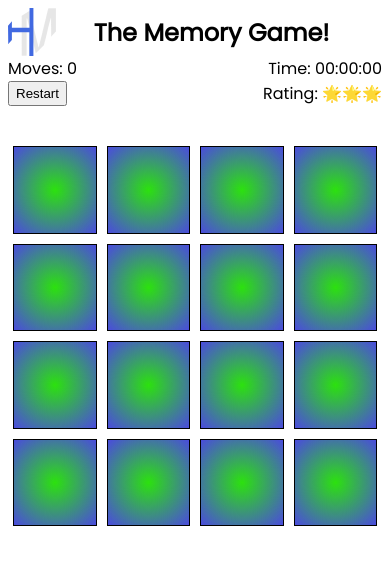
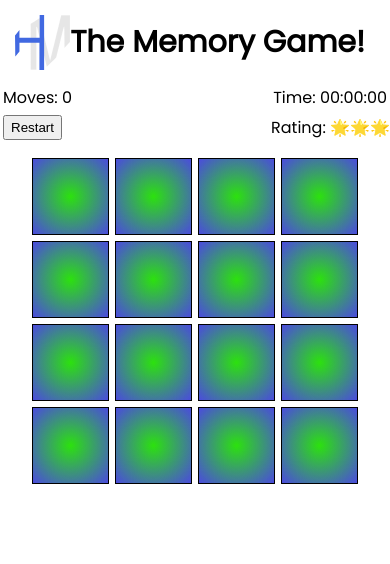
Before and after one commit to hectormov/MemoryGame, a plain HTML site: page index.html in a window 390 px wide. Drawn offline with Linux system fonts and the light colour scheme.

Commit message:
FEAT: CSS Ordered CSS files Added styling to small view port (Iphone)

```diff
--- a/css/main.css
+++ b/css/main.css
@@ -1,80 +1,91 @@
-html {
+html,
+body {
   font-family: 'Poppins', sans-serif;
+  margin: 0;
+  font-size: 12;
 }
 
 #logo {
-  font-size: 24px;
-  margin-right: 30px;
+  position: absolute;
+  top: 15px;
+  left: 15px;
+  width: 45px;
+  height: 45px;
 }
 
 h1 {
-  width: 75%;
-  margin: auto;
+  width: 100%;
+  margin-left: 45px;
+  font-size: 25px;
+  text-align: center;
 }
 
 #gameStatus {
   width: 50%;
+  width: calc(50% - 3px);
+  margin-left: 3px;
 }
 
 #counter {
-  width: 50%;
+  width: calc(50% - 3px);
+  margin-right: 3px;
   text-align: right;
 }
 
 button {
+  margin-left: 3px;
   margin-right: auto;
+  margin-top: 5px;
 }
 
 .starRating {
   width: 50%;
   text-align: right;
+  margin-top: 5px;
 }
 
 #gameBoard {
-  height: 100vmin;
-  margin-left: auto;
-  margin-right: auto;
+  margin-top: 15px;
+  justify-content: center;
+  width: 100vw;
 }
 
 .cardContainer {
   align-items: center;
   border: 1px solid black;
-
-  margin: 5px;
+  min-width: 75px;
+  min-height: 75px;
+  width: 75px;
+  height: 75px;
+  margin: 3px;
+  position: relative;
 
   -webkit-perspective: 800px;
   -moz-perspective: 800px;
   -o-perspective: 800px;
   perspective: 800px;
-
-  position: relative;
 }
 
 .card {
   width: 100%;
   height: 100%;
   position: absolute;
+
   transform-style:preserve-3d;
-  /* transition: transform 0.5s; */
-
   -webkit-transition: -webkit-transform 1s;
   -moz-transition: -moz-transform 1s;
   -o-transition: -o-transform 1s;
   transition: transform 1s;
-
   -webkit-transform-style: preserve-3d;
   -moz-transform-style: preserve-3d;
   -o-transform-style: preserve-3d;
   transform-style: preserve-3d;
-
   -webkit-transform-origin: 50% 50%;
-
 }
 
 .front,
 .back {
   display: block;
-  /* backface-visibility: hidden; */
   height: 100%;
   width: 100%;
   position: absolute;
@@ -83,19 +94,13 @@ button {
   -moz-backface-visibility: hidden;
   -o-backface-visibility: hidden;
   backface-visibility: hidden;
-
 }
 
 .front {
-  /* transform: rotateY(180deg); */
   -webkit-transform: rotateY( 180deg );
   -moz-transform: rotateY( 180deg );
   -o-transform: rotateY( 180deg );
   transform: rotateY( 180deg );
-}
-
-.icon {
-
 }
 
 .back {
@@ -114,28 +119,59 @@ button {
   pointer-events: none;
 }
 
+.icon {
+  position: absolute;
+  top: 15%;
+
+  width: 100%;
+  height: 100%;
+  text-align: center;
+  font-size: 250%;
+}
+
+/* Modal */
 /*  The background */
 #modal {
-  display: none; /* Hidden by default */
-  position: fixed; /* Stay in place */
-  z-index: 1; /* Sit on top */
+  display: none;
+  position: fixed;
+  z-index: 1;
   width: 100%;
   height: 100%;
-  /* background-color: rgb(0,0,0); /* Fallback color */
-  background-color: rgba(0,0,0,0.4); /* Black w/ opacity */
+  background-color: rgb(0,0,0);
+  background-color: rgba(0,0,0,0.4);
 }
 
 .modal-content {
   position: fixed;
-  top: 0;
+  top: 40%;
+  width: 100%;
 }
 
-/* The Close Button */
+.modal-header {
+  font-size: 28px;
+  text-align: center;
+}
+
 .close {
     color: white;
+    font-weight: bold;
     float: right;
-    font-size: 28px;
-    font-weight: bold;
+}
+
+.modal-body {
+  font-size: 14px;
+  text-align: center;
+  background-color: rgb(240,240,240);
+  background-color: rgba(240,240,240,0.8);
+}
+
+.modal-footer {
+  font-size: 18px;
+  text-align: center;
+}
+
+.reset {
+  text-decoration: underline;
 }
 
 .close:hover,
@@ -153,16 +189,12 @@ button {
     color: white;
 }
 
-.modal-body {padding: 2px 16px;}
+.modal-body {
+  padding: 2px 16px;
+}
 
 .modal-footer {
     padding: 2px 16px;
     background-color: #5cb85c;
     color: white;
 }
-
-
-.logo {
-  width: 50px;
-  height: 50px;
-}
--- a/css/responsive.css
+++ b/css/responsive.css
@@ -1,29 +1,17 @@
 /* .card, */
-#gameBoard {
-  display: flex;
-  flex-wrap: wrap;
-  justify-content: center;
-}
-
+#gameBoard,
 header {
   display: flex;
   flex-wrap: wrap;
 }
 
-@media screen and (min-width: 360px) {
+@media screen and (min-width: 376px) {
+  #logo {
+    width: 55px;
+    height: 55px;
+  }
   h1 {
-    font-size: 24px;
+    font-size: 30px;
   }
-  #gameBoard {
-    margin-top: 35px;
-  }
-  header {
-    /* margin-bottom: auto; */
-  }
-  .cardContainer {
-    width: calc((25% - 12px));
-  }
-  .icon {
-    font-size: 50px;
-  }
+
 }
--- a/index.html
+++ b/index.html
@@ -8,6 +8,23 @@
     <link rel="stylesheet" href="css/responsive.css">
     <link href="https://fonts.googleapis.com/css?family=Poppins" rel="stylesheet">
   </head>
+  <section>
+    <div id="modal">
+      <div class="modal-content">
+        <div class ="modal-header">
+          <span>We have a winner!</span>
+          <span class="close">&times;</span>
+        </div>
+        <div class ="modal-body">
+          <div class="winnerTime">You completed the game in <span class="time"></span></div>
+          <div class="winnerRating">Rating: <span class="stars"></span></div>
+        </div>
+        <div class ="modal-footer">
+          Play again? <span class="reset">GO!</button>
+        </div>
+      </div>
+    </div>
+  </section>
   <body>
     <header>
       <img id="logo" src="img/logo3.svg">
@@ -15,24 +32,9 @@
       <div id="gameStatus">Moves: <span class="moves">0</span></div>
       <div id="counter">Time: <span class="time">00:00:00</span></div>
       <button type="button">Restart</button>
-      <div class="starRating">Rating: <span class="stars">🌟🌟🌟</span>
+      <div class="starRating">Rating: <span id="stars">🌟🌟🌟</span>
     </header>
-    <section>
-      <div id="modal">
-        <span class="close">&times;</span>
-        <div class="modal-content">
-          <div class ="modal-header">
-            <h1>YAAASSS!</h1>
-          </div>
-          <div class ="modal-body">
-            You completed the game in <span class="time"></span> Rating: <span class="stars"></span>
-          </div>
-          <div class ="modal-footer">
-            Play again? <span class="reset">GO!</button>
-          </div>
-        </div>
-      </div>
-    </section>
+
     <main>
       <div id="gameBoard"></div>
     </main>
--- a/js/memory.js
+++ b/js/memory.js
@@ -4,7 +4,7 @@ const board = document.querySelector('#gameBoard');
 const headerTimer = document.querySelector('.time');
 const resetButton = document.querySelector('button');
 const moveCounter = document.querySelector('.moves');
-const starsSpan = document.querySelector('.stars');
+const starsSpan = document.querySelector('#stars');
 const modal = document.querySelector('#modal');
 const modalCloseX = document.querySelector('.close');
 const resetLink = document.querySelector('.reset');
```
